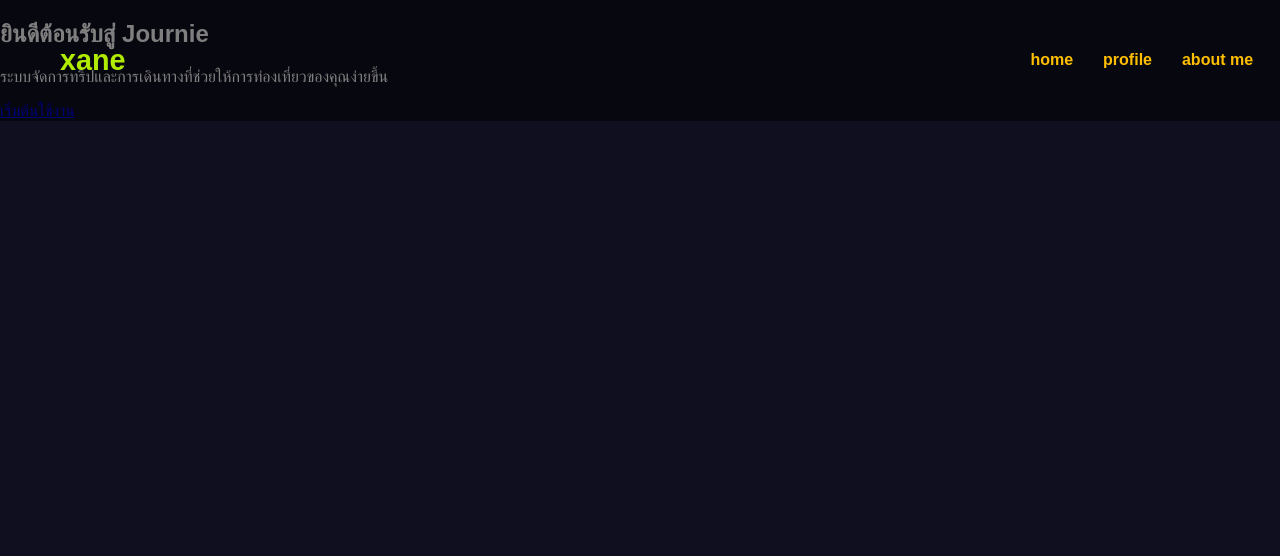
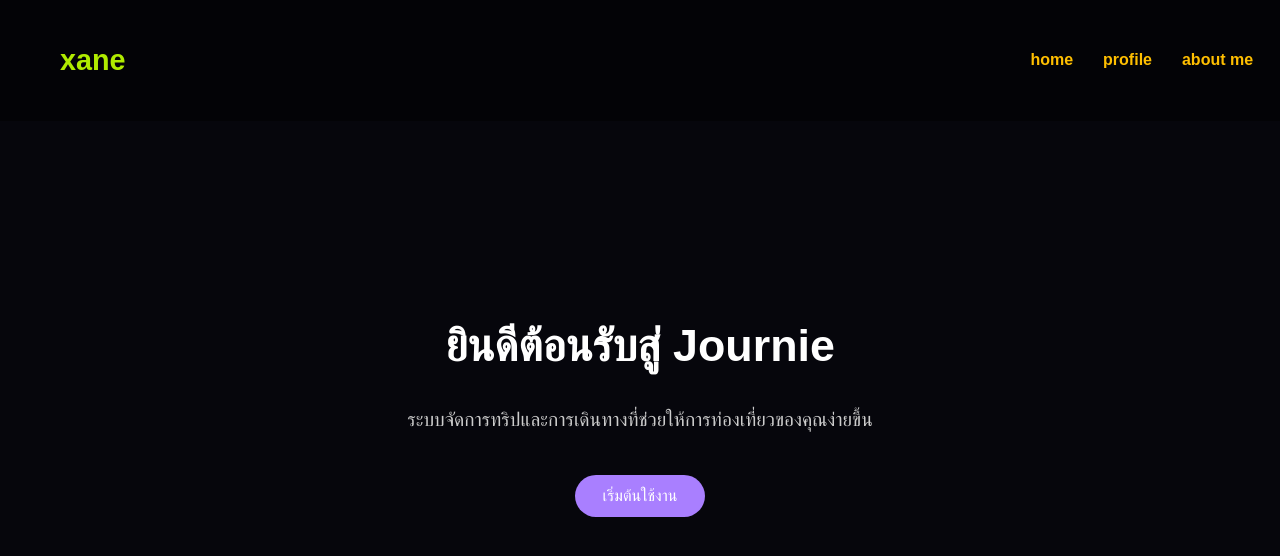
Before and after one commit to YukaXcel/idk, a plain HTML site: page index.html in a window 1280 px wide. Drawn offline with Linux system fonts and the light colour scheme.

Commit message:
Update style.css

```diff
--- a/style.css
+++ b/style.css
@@ -72,3 +72,67 @@ body {
     color: #00ff40;
     /* 1. เปลี่ยนเป็นสีเขียวสว่าง ตอนเมาส์ชี้ */
 }
+/* --- 1. ส่วน Hero (หน้าแรก) --- */
+
+.hero {
+    background-image: url('...'); /* 1. ใส่ภาพพื้นหลัง (จาก URL) */
+    background-size: cover; /* 2. ทำให้ภาพเต็มพื้นที่ (อาจถูกตัดขอบ) */
+    background-position: center; /* 3. จัดตำแหน่งภาพให้อยู่กึ่งกลาง */
+    height: 100vh; /* 4. ความสูง 100% ของหน้าจอ (เต็มจอพอดี) */
+    display: flex; /* 5. เปิดโหมด Flexbox (เพื่อจัดของข้างใน) */
+    align-items: center; /* 6. จัดของข้างใน (hero-content) ให้อยู่กึ่งกลาง *แนวตั้ง* */
+    justify-content: center; /* 7. จัดของข้างใน (hero-content) ให้อยู่กึ่งกลาง *แนวนอน* */
+    text-align: center; /* 8. จัดข้อความข้างในทั้งหมดให้ชิดกลาง */
+    padding: 0 20px; /* 9. กันระยะห่างซ้าย-ขวา 20px (กันชิดขอบจอ) */
+    position: relative; /* 10. (สำคัญ) ตั้งเป็น "จุดอ้างอิง" ให้กับ .hero::before */
+}
+
+/* * .hero::before
+ * นี่คือ "ฟิล์ม" สีดำโปร่งแสงที่ใช้ทับบนรูปภาพพื้นหลัง
+ * เพื่อให้ข้อความ (สีขาว) อ่านง่ายขึ้น
+ */
+.hero::before {
+    content: ""; /* 1. จำเป็นต้องใส่ เพื่อให้ ::before แสดงผล */
+    position: absolute; /* 2. (ใช้คู่กับ relative) ให้ลอยทับ .hero */
+    inset: 0; /* 3. ขยายเต็มขอบ .hero (ย่อมาจาก top/right/bottom/left: 0) */
+    background: rgba(0, 0, 0, 0.6); /* 4. สร้าง "ฟิล์ม" สีดำ ทึบ 60% */
+}
+
+/* กล่องที่ครอบเนื้อหา (หัวข้อ, ย่อหน้า, ปุ่ม) */
+.hero-content {
+    position: relative; /* 1. ตั้งเป็น relative (จำเป็นสำหรับ z-index) */
+    z-index: 2; /* 2. (สำคัญ) ทำให้เนื้อหานี้ลอยอยู่ *เหนือ* ฟิล์ม (::before) */
+    max-width: 600px; /* 3. จำกัดความกว้างสูงสุด (ไม่ให้ข้อความยาวไป) */
+}
+
+/* หัวข้อหลักใน Hero */
+.hero h2 {
+    font-size: 2.8rem; /* 1. ขนาดตัวอักษร (ใหญ่) */
+    color: #fff; /* 2. สีตัวอักษร (สีขาว) */
+}
+
+/* ข้อยความย่อหน้าใน Hero */
+.hero p {
+    font-size: 1.2rem; /* 1. ขนาดตัวอักษร (เล็กกว่า h2) */
+    margin-top: 15px; /* 2. ระยะห่างจากขอบบน (จาก h2) */
+    color: #ccc; /* 3. สีตัวอักษร (สีเทาอ่อน) */
+}
+
+/* --- 2. ปุ่ม (Button) --- */
+
+.btn {
+    display: inline-block; /* 1. ทำให้เป็น "บล็อก" (ปรับขนาดได้) แต่ยังอยู่ในบรรทัด */
+    margin-top: 25px; /* 2. ระยะห่างจากขอบบน (จาก p) */
+    padding: 12px 28px; /* 3. ระยะห่างภายในปุ่ม (บนล่าง 12, ซ้ายขวา 28) */
+    background: #a97fff; /* 4. สีพื้นหลังปุ่ม (ม่วง) */
+    color: #fff; /* 5. สีตัวอักษร (ขาว) */
+    text-decoration: none; /* 6. ลบเส้นใต้ลิงก์ */
+    border-radius: 30px; /* 7. ทำให้ขอบปุ่มโค้งมน */
+    transition: background 0.3s, transform 0.3s; /* 8. อนิเมชั่น: ค่อยๆ เปลี่ยน สี และ ตำแหน่ง ใน 0.3 วิ */
+}
+
+/* ปุ่มตอนเมาส์ชี้ */
+.btn:hover {
+    background: #8e5fff; /* 1. เปลี่ยนสีพื้นหลัง (ม่วงเข้มขึ้น) */
+    transform: translateY(-3px); /* 2. "ยก" ปุ่มขึ้น 3px (ให้ดูลอยๆ) */
+}
```
